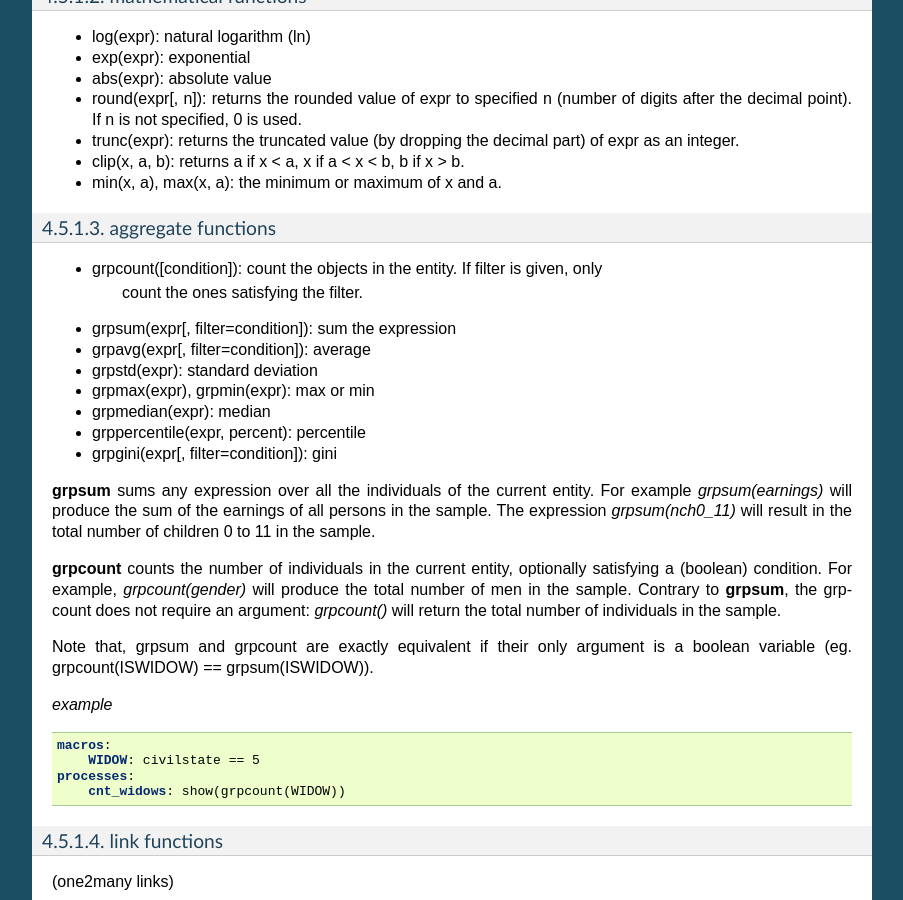
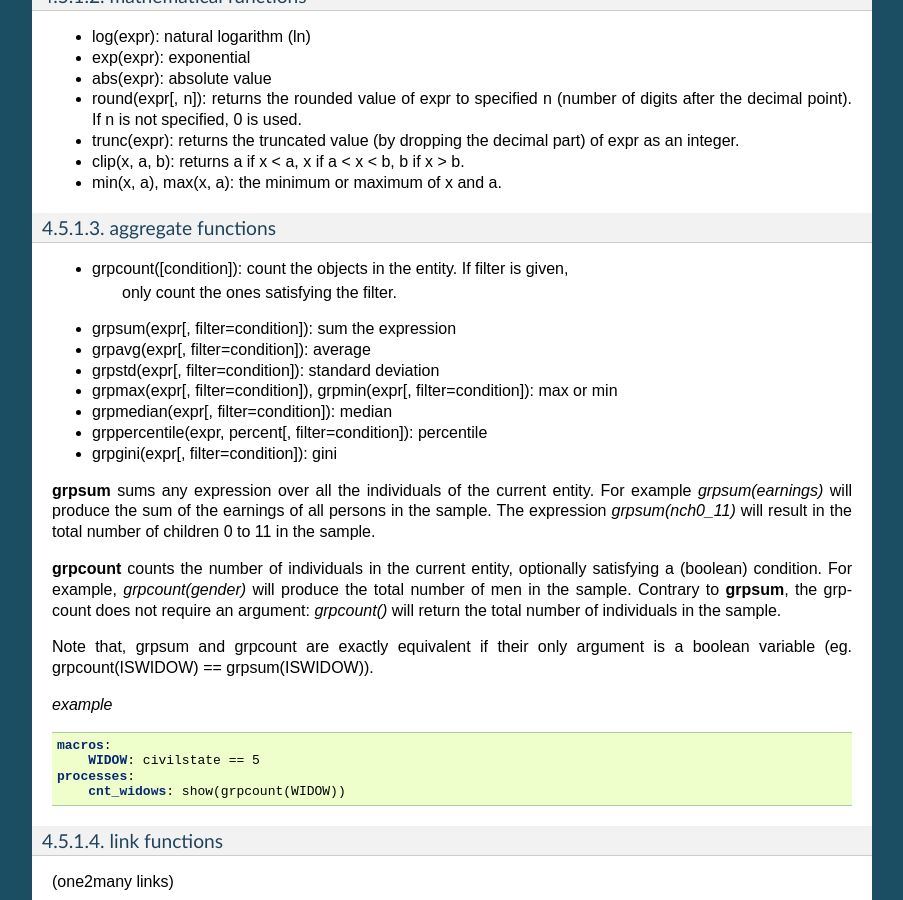
Before and after one commit to liam2/liam2, a Sphinx documentation site: the page built from doc/usersguide/source/processes.rst, in a window 1280 px wide and 900 px high, scrolled down 4032 px. Shown: the whole window, without its empty margins (198-1101 px from the left). Built offline with Sphinx 7.4.7, drawn with Linux system fonts in a browser that asks for light colours; formulas are drawn with MathJax 3.

Commit message:
document filter argument for aggregate functions

```diff
--- a/doc/usersguide/source/processes.rst
+++ b/doc/usersguide/source/processes.rst
@@ -262,20 +262,20 @@ mathematical functions
 - min(x, a), max(x, a): the minimum or maximum of x and a.
 
 
-.. index::
-    single: aggregate functions;
+.. index:: grpcount, grpsum, grpavg, grpstd, grpmax, grpmedian, grppercentile,
+           grpgini, aggregate functions
 
 aggregate functions
 ~~~~~~~~~~~~~~~~~~~
 
-- grpcount([condition]): count the objects in the entity. If filter is given, only
-                      count the ones satisfying the filter.
+- grpcount([condition]): count the objects in the entity. If filter is given,
+                         only count the ones satisfying the filter.
 - grpsum(expr[, filter=condition]): sum the expression
 - grpavg(expr[, filter=condition]): average
-- grpstd(expr): standard deviation
-- grpmax(expr), grpmin(expr): max or min
-- grpmedian(expr): median
-- grppercentile(expr, percent): percentile
+- grpstd(expr[, filter=condition]): standard deviation
+- grpmax(expr[, filter=condition]), grpmin(expr[, filter=condition]): max or min
+- grpmedian(expr[, filter=condition]): median
+- grppercentile(expr, percent[, filter=condition]): percentile
 - grpgini(expr[, filter=condition]): gini
 
 **grpsum** sums any expression over all the individuals of the current entity.
```
